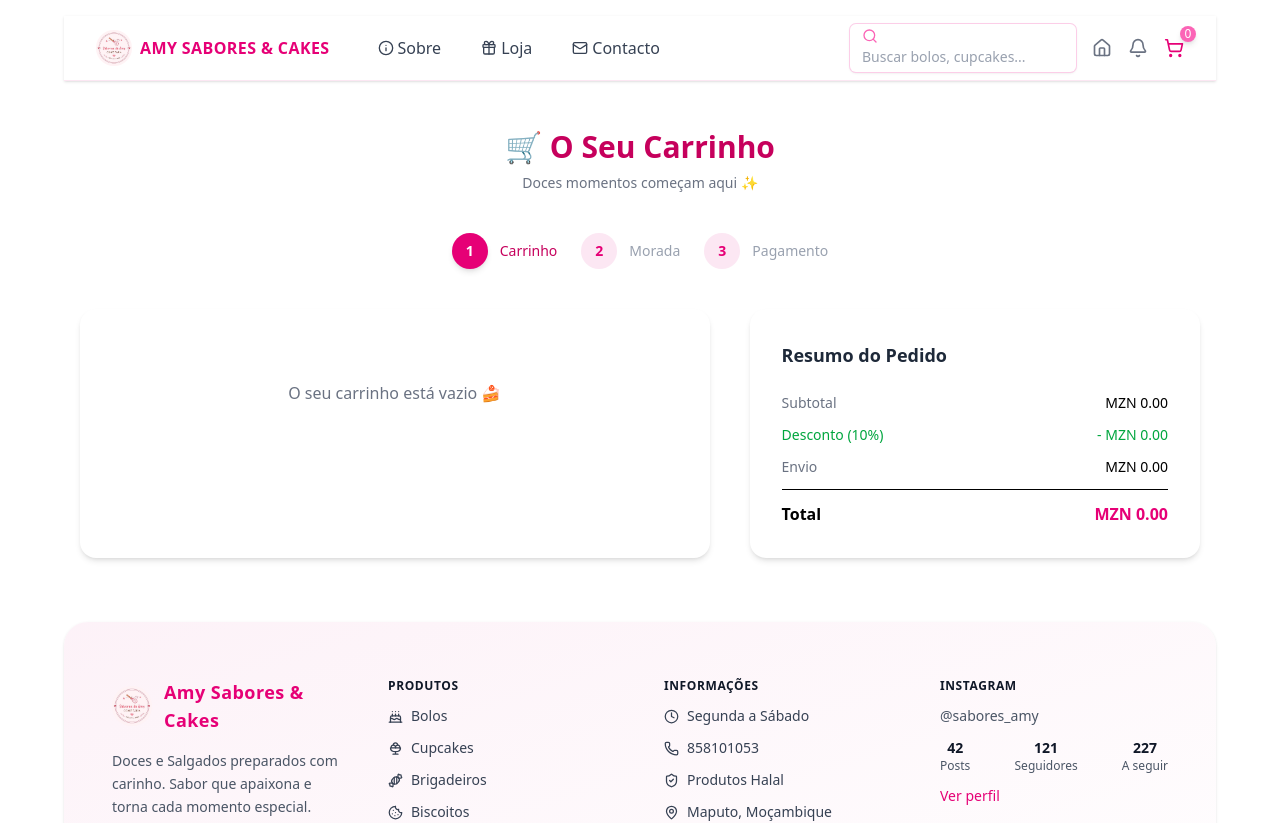
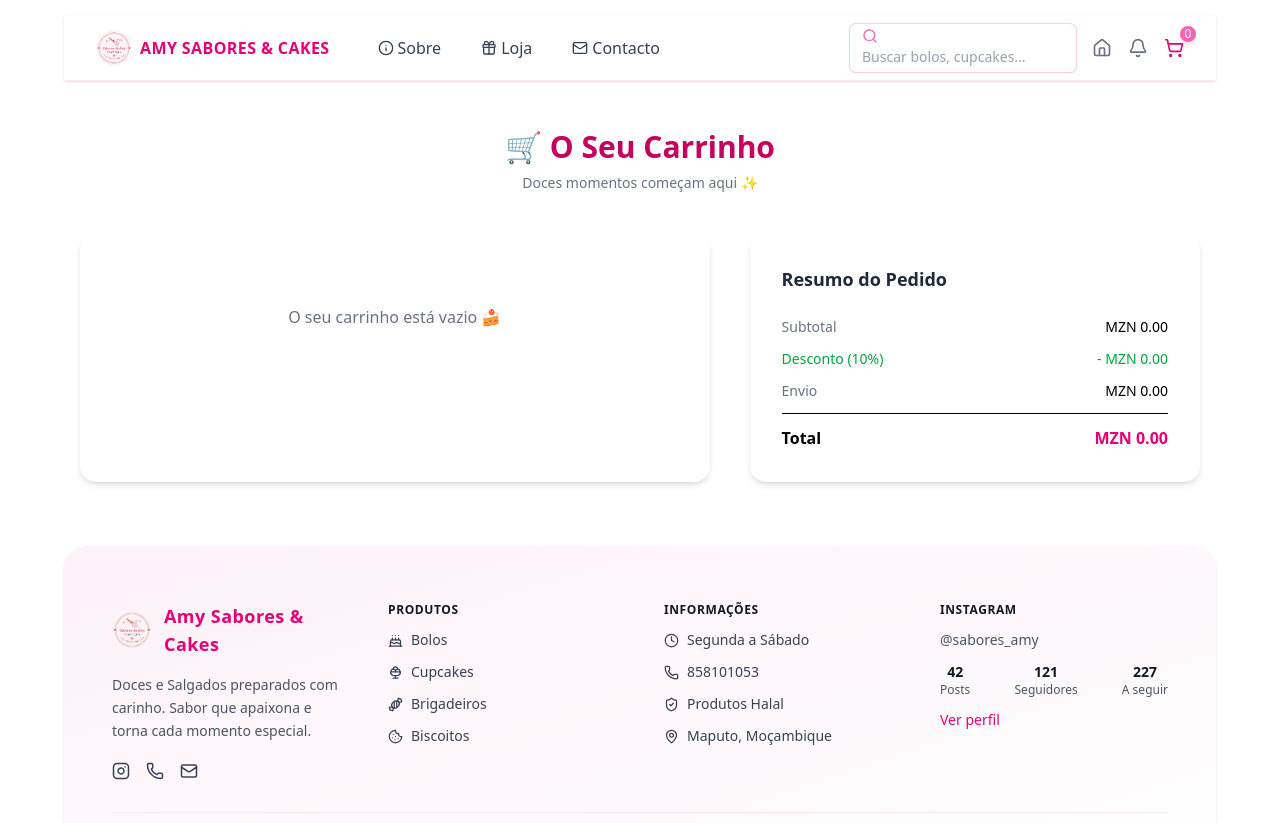
Before and after one commit to NiltonNovele/amysabores, a Next.js app: page /cart in a window 1280 px wide. Shown: the top 823 px of the page. Built offline with nearby package versions, Linux system fonts and the light colour scheme.

Commit message:
fixed cart

```diff
--- a/src/app/cart/page.tsx
+++ b/src/app/cart/page.tsx
@@ -6,9 +6,10 @@
 import { ShippingFormInputs } from "@/types";
 import { ArrowRight, Trash2 } from "lucide-react";
 import Image from "next/image";
-import { useRouter, useSearchParams } from "next/navigation";
+import { useRouter } from "next/navigation";
 import { useState } from "react";
 
+// Definimos as etapas do carrinho
 const steps = [
   { id: 1, title: "Carrinho" },
   { id: 2, title: "Morada" },
@@ -16,23 +17,6 @@
 ];
 
 const CartPage = () => {
-  const searchParams = useSearchParams();
-  const router = useRouter();
-  const [shippingForm, setShippingForm] = useState<ShippingFormInputs>();
-
-  const activeStep = parseInt(searchParams.get("step") || "1");
-
-  const { cart, removeFromCart } = useCartStore();
-
-  const subtotal = cart.reduce(
-    (acc, item) => acc + item.price * item.quantity,
-    0
-  );
-
-  const discount = subtotal * 0.1;
-  const shipping = subtotal > 0 ? 150 : 0;
-  const total = subtotal - discount + shipping;
-
   return (
     <div className="flex flex-col gap-10 items-center mt-12 px-4">
       {/* HEADER */}
@@ -45,34 +29,32 @@
         </p>
       </div>
 
-      {/* STEPS */}
-      <div className="flex flex-wrap justify-center gap-6">
-        {steps.map((step) => (
-          <div key={step.id} className="flex items-center gap-3">
-            <div
-              className={`w-9 h-9 flex items-center justify-center rounded-full text-sm font-semibold transition-all
-              ${
-                step.id === activeStep
-                  ? "bg-pink-600 text-white shadow-md"
-                  : "bg-pink-100 text-pink-600"
-              }`}
-            >
-              {step.id}
+      {/* Conteúdo do carrinho em componente filho Client Component */}
+      <CartContent />
     </div>
-            <p
-              className={`text-sm font-medium ${
-                step.id === activeStep
-                  ? "text-pink-700"
-                  : "text-gray-400"
-              }`}
-            >
-              {step.title}
-            </p>
-          </div>
-        ))}
-      </div>
+  );
+};
 
-      {/* MAIN CONTENT */}
+export default CartPage;
+
+// -----------------------
+// Componente Client Component que usa hooks do cliente
+// -----------------------
+const CartContent = () => {
+  const router = useRouter();
+  const searchParams = new URLSearchParams(typeof window !== "undefined" ? window.location.search : "");
+  const [shippingForm, setShippingForm] = useState<ShippingFormInputs>();
+
+  const activeStep = parseInt(searchParams.get("step") || "1");
+
+  const { cart, removeFromCart } = useCartStore();
+
+  const subtotal = cart.reduce((acc, item) => acc + item.price * item.quantity, 0);
+  const discount = subtotal * 0.1;
+  const shipping = subtotal > 0 ? 150 : 0;
+  const total = subtotal - discount + shipping;
+
+  return (
     <div className="w-full max-w-6xl flex flex-col lg:flex-row gap-10">
       {/* LEFT SIDE */}
       <div className="w-full lg:w-7/12 bg-white rounded-2xl shadow-md p-6 md:p-8 flex flex-col gap-8">
@@ -95,9 +77,7 @@
 
                   <div className="flex flex-col justify-between">
                     <div className="space-y-1">
-                        <p className="font-semibold text-gray-800">
-                          {item.name}
-                        </p>
+                      <p className="font-semibold text-gray-800">{item.name}</p>
                       <p className="text-xs text-gray-500">
                         Quantidade: {item.quantity}
                       </p>
@@ -130,17 +110,13 @@
         ) : activeStep === 3 && shippingForm ? (
           <PaymentForm />
         ) : (
-            <p className="text-sm text-gray-500">
-              Por favor, preencha a morada de envio.
-            </p>
+          <p className="text-sm text-gray-500">Por favor, preencha a morada de envio.</p>
         )}
       </div>
 
       {/* RIGHT SIDE SUMMARY */}
       <div className="w-full lg:w-5/12 bg-white rounded-2xl shadow-md p-6 md:p-8 flex flex-col gap-6 h-fit">
-          <h2 className="text-lg font-semibold text-gray-800">
-            Resumo do Pedido
-          </h2>
+        <h2 className="text-lg font-semibold text-gray-800">Resumo do Pedido</h2>
 
         <div className="flex flex-col gap-3 text-sm">
           <div className="flex justify-between">
@@ -162,17 +138,13 @@
 
           <div className="flex justify-between font-semibold text-base">
             <p>Total</p>
-              <p className="text-pink-600">
-                MZN {total.toFixed(2)}
-              </p>
+            <p className="text-pink-600">MZN {total.toFixed(2)}</p>
           </div>
         </div>
 
         {activeStep === 1 && cart.length > 0 && (
           <button
-              onClick={() =>
-                router.push("/cart?step=2", { scroll: false })
-              }
+            onClick={() => router.push("/cart?step=2", { scroll: false })}
             className="w-full bg-pink-600 hover:bg-pink-700 active:scale-[0.98] transition-all duration-200 text-white py-3 rounded-xl flex items-center justify-center gap-2 font-medium shadow-md"
           >
             Continuar
@@ -181,8 +153,5 @@
         )}
       </div>
     </div>
-    </div>
   );
 };
-
-export default CartPage;
```
Lines whose indentation alone changed are shown as unchanged.
